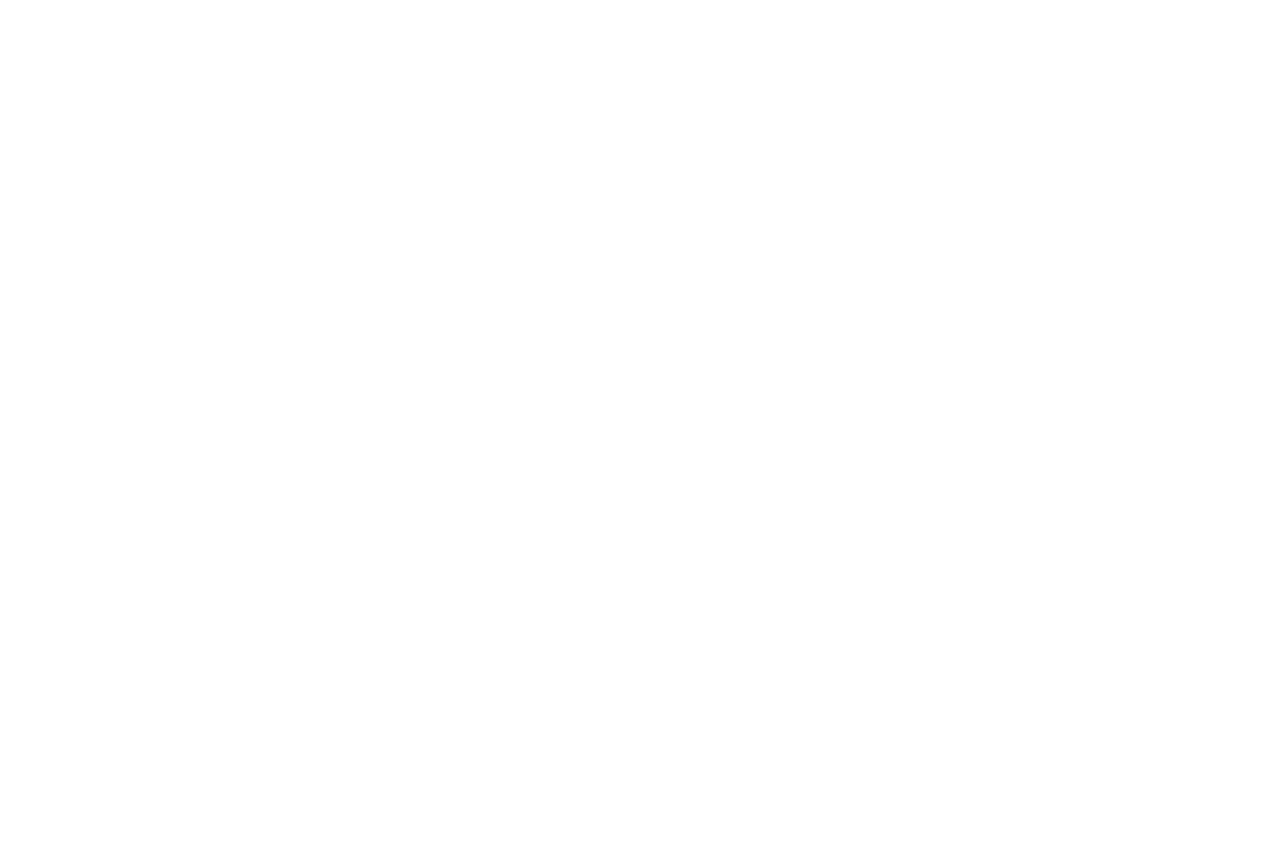
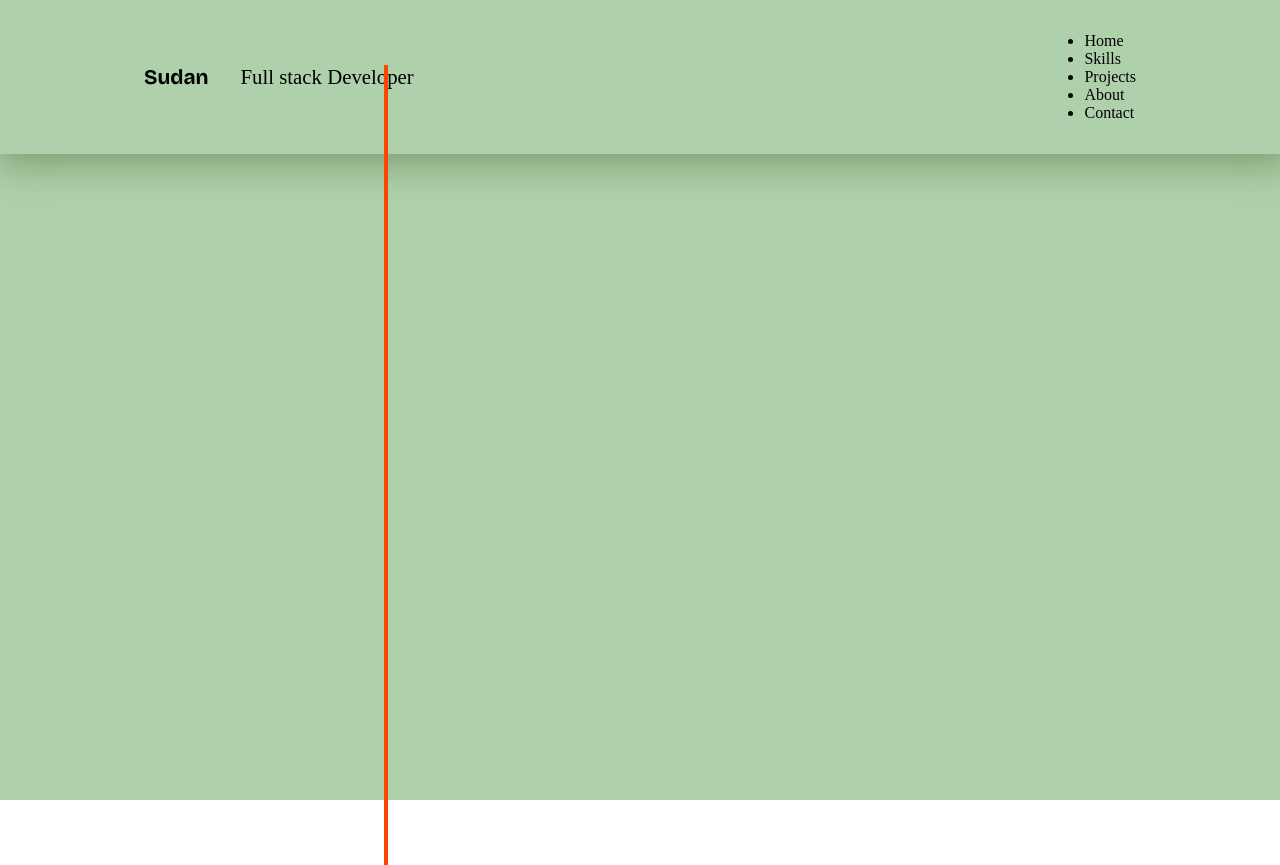
Before and after one commit to SudanBasnet/Personal-portfolio-website, a plain HTML site: page index.html in a window 1280 px wide. Before the commit the page ends 800 px from the top, so only its background shows below. Drawn offline with nearby package versions, Linux system fonts and the light colour scheme.

Commit message:
edited HTML and CSS

```diff
--- a/index.html
+++ b/index.html
@@ -3,8 +3,60 @@
   <head>
     <meta charset="UTF-8" />
     <meta name="viewport" content="width=device-width, initial-scale=1.0" />
+    <!-- fontawesome cdn -->
+    <link
+      rel="stylesheet"
+      href="https://cdnjs.cloudflare.com/ajax/libs/font-awesome/7.0.1/css/all.min.css"
+      integrity="sha512-2SwdPD6INVrV/lHTZbO2nodKhrnDdJK9/kg2XD1r9uGqPo1cUbujc+IYdlYdEErWNu69gVcYgdxlmVmzTWnetw=="
+      crossorigin="anonymous"
+      referrerpolicy="no-referrer"
+    />
+    <!-- google fonts -->
+
+    <link rel="preconnect" href="https://fonts.googleapis.com" />
+    <link rel="preconnect" href="https://fonts.gstatic.com" crossorigin />
+    <link
+      href="https://fonts.googleapis.com/css2?family=Bricolage+Grotesque:opsz,wght@12..96,200..800&display=swap"
+      rel="stylesheet"
+    />
+
     <link rel="stylesheet" href="style.css" />
     <title>Sudan Basnet</title>
   </head>
-  <body></body>
+  <body>
+    <div class="wrapper">
+      <!-- dark mode toggler -->
+
+      <!-- nav bar -->
+      <header>
+        <div class="header container flex">
+          <div class="logo flex">
+            <div>Sudan</div>
+            <div class="line">Full stack Developer</div>
+          </div>
+          <div class="menu">
+            <ul>
+              <li><a href="">Home</a></li>
+              <li><a href="">Skills</a></li>
+              <li><a href="">Projects</a></li>
+              <li><a href="">About</a></li>
+              <li><a href="">Contact</a></li>
+            </ul>
+          </div>
+        </div>
+      </header>
+      <!-- hero section -->
+
+      <!-- banner section-->
+
+      <!-- skills section-->
+
+      <!-- projectssection -->
+
+      <!-- about section-->
+
+      <!-- contact section-->
+      <!-- footer section-->
+    </div>
+  </body>
 </html>
--- a/style.css
+++ b/style.css
@@ -0,0 +1,108 @@
+:root {
+  --color-orange: orangered;
+  --color-dark: #2a2a2a;
+  --body-bg: rgb(174, 209, 172);
+  --text-color: var(--color-dark);
+}
+
+html {
+  /* scroll behaviour: smooth; */
+}
+
+* {
+  box-sizing: border-box;
+}
+
+body {
+  margin: 0;
+}
+
+.container {
+  width: 80%;
+  margin: auto;
+}
+
+.flex {
+  display: flex;
+  gap: 1rem;
+}
+
+.flex-center {
+  display: flex;
+  justify-content: center;
+  align-items: center;
+}
+
+.grid {
+  display: grid;
+  gap: 1rem; /* 1rem=16px */
+}
+
+a {
+  text-decoration: none;
+  color: inherit;
+}
+
+/* .bricolage-grotesque {
+  font-family: "Bricolage Grotesque", sans-serif;
+  font-optical-sizing: auto;
+  font-weight: 700;
+  font-style: normal;
+  font-variation-settings: "wdth" 100;
+} */
+
+.wrapper {
+  background: var(--body-bg);
+  min-height: 100vh;
+}
+
+/* <!-- dark mode toggler --> */
+
+/* <!-- nav bar --> */
+header {
+  box-shadow: 4px -2px 40px 9px rgba(51, 64, 5, 0.425);
+  position: static;
+  top: 0;
+  background: var(--body-bg);
+}
+header .header {
+  justify-content: space-between;
+  align-items: center;
+  padding: 1rem;
+}
+
+.logo {
+  font-size: 1.3rem;
+}
+
+.logo :first-child {
+  font-weight: bold;
+  margin-right: 1rem;
+  font-family: "Bricolage Grotesque", sans-serif;
+  font-optical-sizing: auto;
+  font-weight: 700;
+  font-style: normal;
+  font-variation-settings: "wdth" 100;
+}
+
+.line::before {
+  content: "";
+  background: var(--color-orange);
+  width: 4px;
+  height: 100%;
+  position: absolute;
+  left: 30%;
+}
+
+/* <!-- hero section --> */
+
+/* <!-- banner section--> */
+
+/* <!-- skills section--> */
+
+/* <!-- projectssection --> */
+
+/* <!-- about section--> */
+
+/* <!-- contact section--> */
+/* <!-- footer section--> */
```
